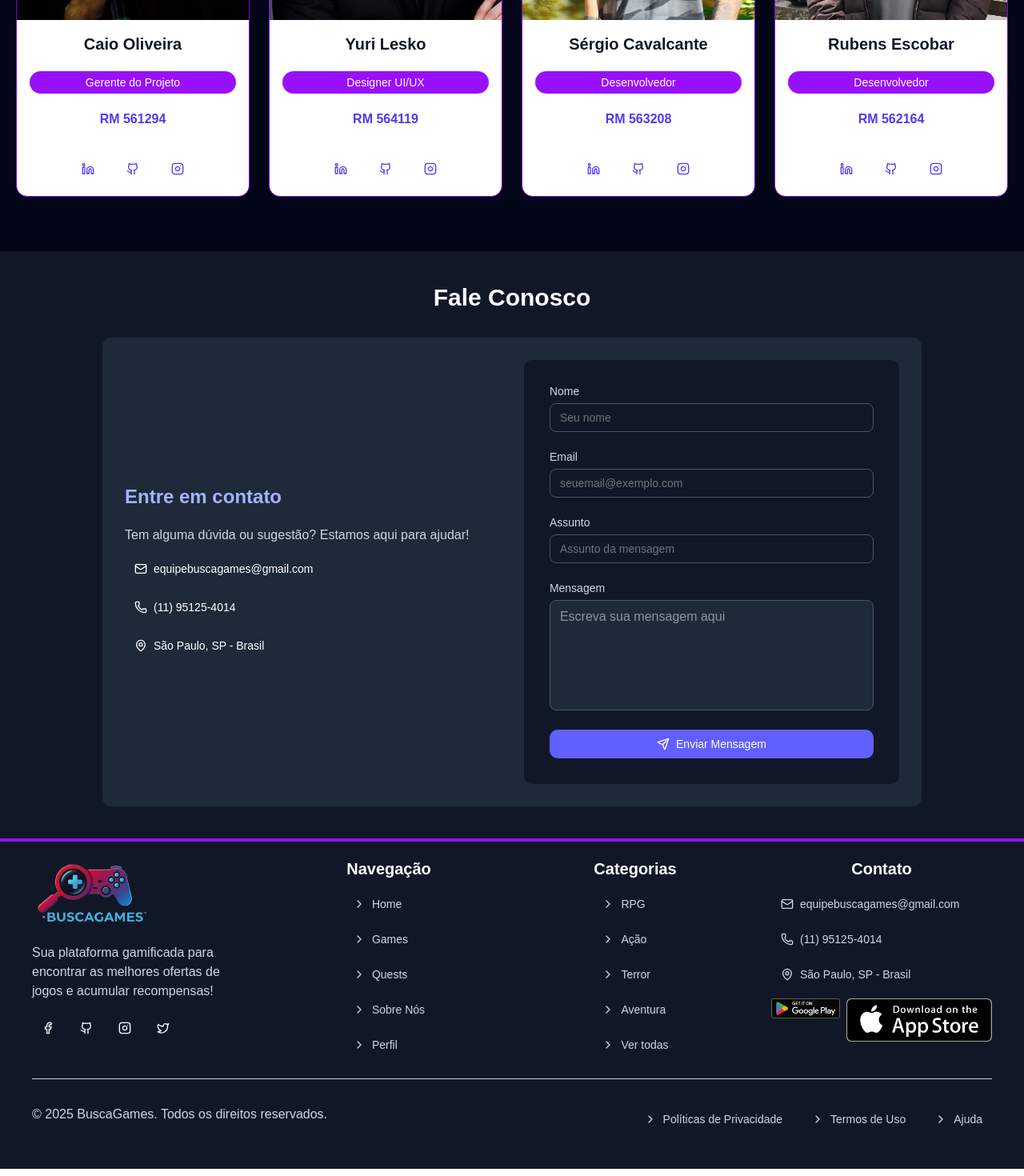
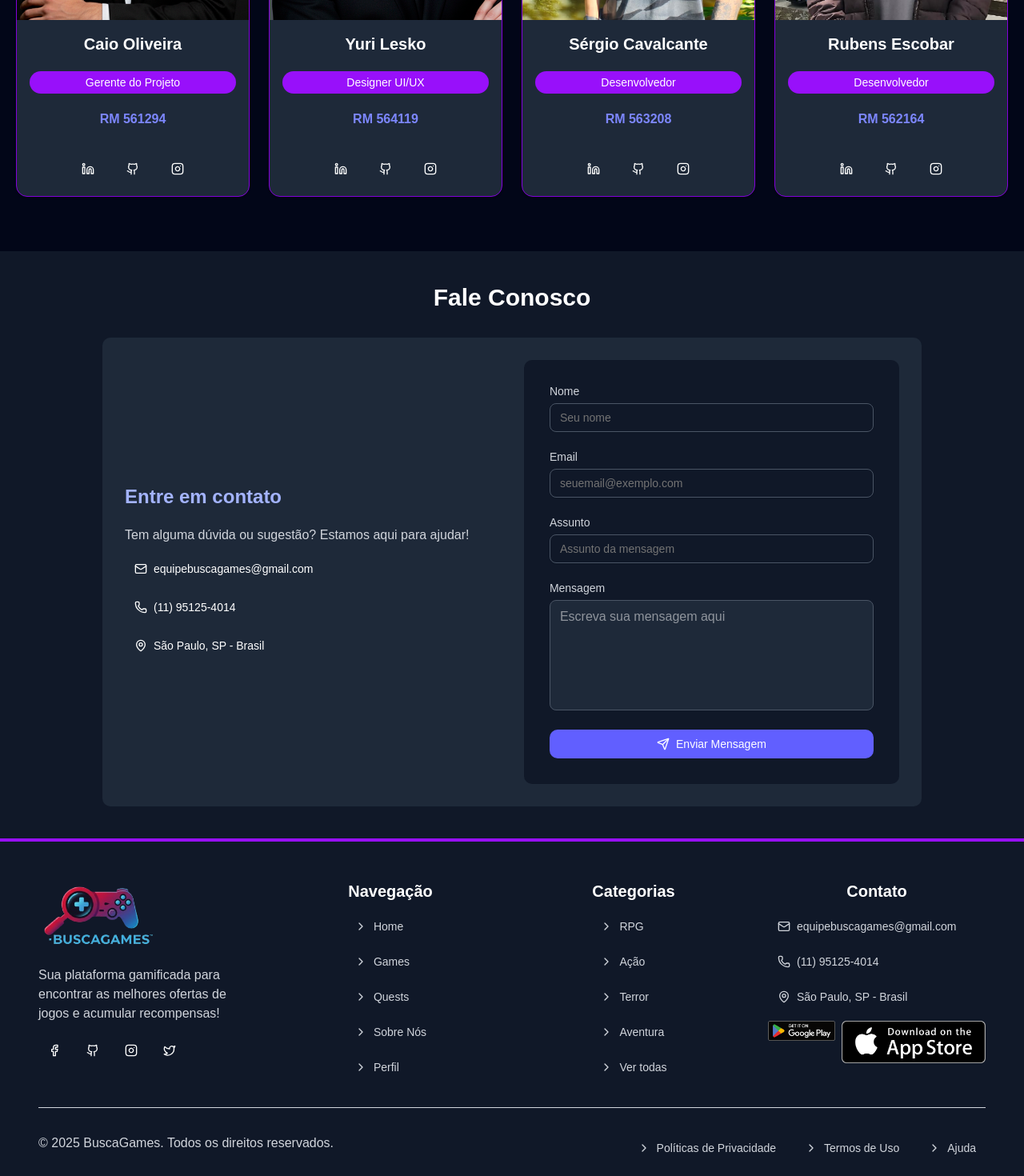
Before and after one commit to Lsko27/BuscaGames_2.0, a Next.js app: page /about in a window 1280 px wide. Shown: the part 1560-3030 px from the top of the page at 80% size. Built offline with nearby package versions, Linux system fonts and the light colour scheme.

Commit message:
chore: changing Caio picture

```diff
--- a/src/app/_components/footer.tsx
+++ b/src/app/_components/footer.tsx
@@ -15,7 +15,7 @@ import Link from "next/link";
 
 const Footer = () => {
   return (
-    <div className="mx-auto px-10 py-5 bg-gray-900 border-t-4 border-purple-600">
+    <div className="mx-auto p-12 bg-gray-900 border-t-4 border-purple-600">
       <div className="grid grid-cols-1 md:grid-cols-4 gap-8">
         {/* Coluna 1: Logo + Parágrafo + Social */}
         <div className="flex flex-col items-start space-y-4">
@@ -93,7 +93,7 @@ const Footer = () => {
         </div>
       </div>
 
-      <div className=" mt-6 py-6 border-t border-gray-300">
+      <div className="mt-8 pt-6 border-t border-gray-300">
         <div className="flex justify-between mt-2">
           <p className="text-gray-300">
             © 2025 BuscaGames. Todos os direitos reservados.
--- a/src/app/_components/header.tsx
+++ b/src/app/_components/header.tsx
@@ -52,7 +52,7 @@ const Header = () => {
           </Button>
           {/* Badge ShadCN */}
           <Badge
-            className="absolute -top-2 -right-2 rounded-full"
+            className="absolute -top-1 -right-1 rounded-full"
             variant="destructive"
           >
             0
--- a/src/app/_components/team-card.tsx
+++ b/src/app/_components/team-card.tsx
@@ -20,7 +20,7 @@ interface TeamCardProps {
 
 const TeamCard = ({ params }: TeamCardProps) => {
   return (
-    <Card className="flex flex-col overflow-hidden w-90 h-[600px] p-0 border-1 border-purple-700">
+    <Card className="flex flex-col overflow-hidden w-90 h-[600px] p-0 border-1 border-purple-700 bg-gray-800">
       <CardContent className="flex flex-col items-center text-center h-full p-0">
         {/* Imagem */}
         <div className="w-full h-[70%] relative">
@@ -34,19 +34,15 @@ const TeamCard = ({ params }: TeamCardProps) => {
 
         {/* Texto */}
         <div className="flex flex-col items-center text-center p-4 w-full gap-4">
-          <h3 className="text-xl font-semibold text-gray-900 dark:text-white">
-            {params.name}
-          </h3>
+          <h3 className="text-xl font-semibold text-white">{params.name}</h3>
           <span className="inline-block mt-1 px-3 py-1 bg-purple-600 dark:bg-purple-700 text-white rounded-full text-sm font-medium w-full">
             {params.role}
           </span>
-          <p className="mt-1 mb-4 text-indigo-600 dark:text-indigo-400 font-semibold">
-            {params.rm}
-          </p>
+          <p className="mt-1 mb-4 text-indigo-400 font-semibold">{params.rm}</p>
         </div>
 
         {/* Links sociais */}
-        <div className="flex justify-center space-x-4 mt-auto text-indigo-600 pb-4">
+        <div className="flex justify-center space-x-4 mt-auto text-white pb-4 text-2xl">
           {params.socialLinks.map(({ icon, url }, i) => (
             <SocialMediaLinks key={i} href={url} icon={icon} />
           ))}
```
Also changed, not shown: public/profile1.png.
